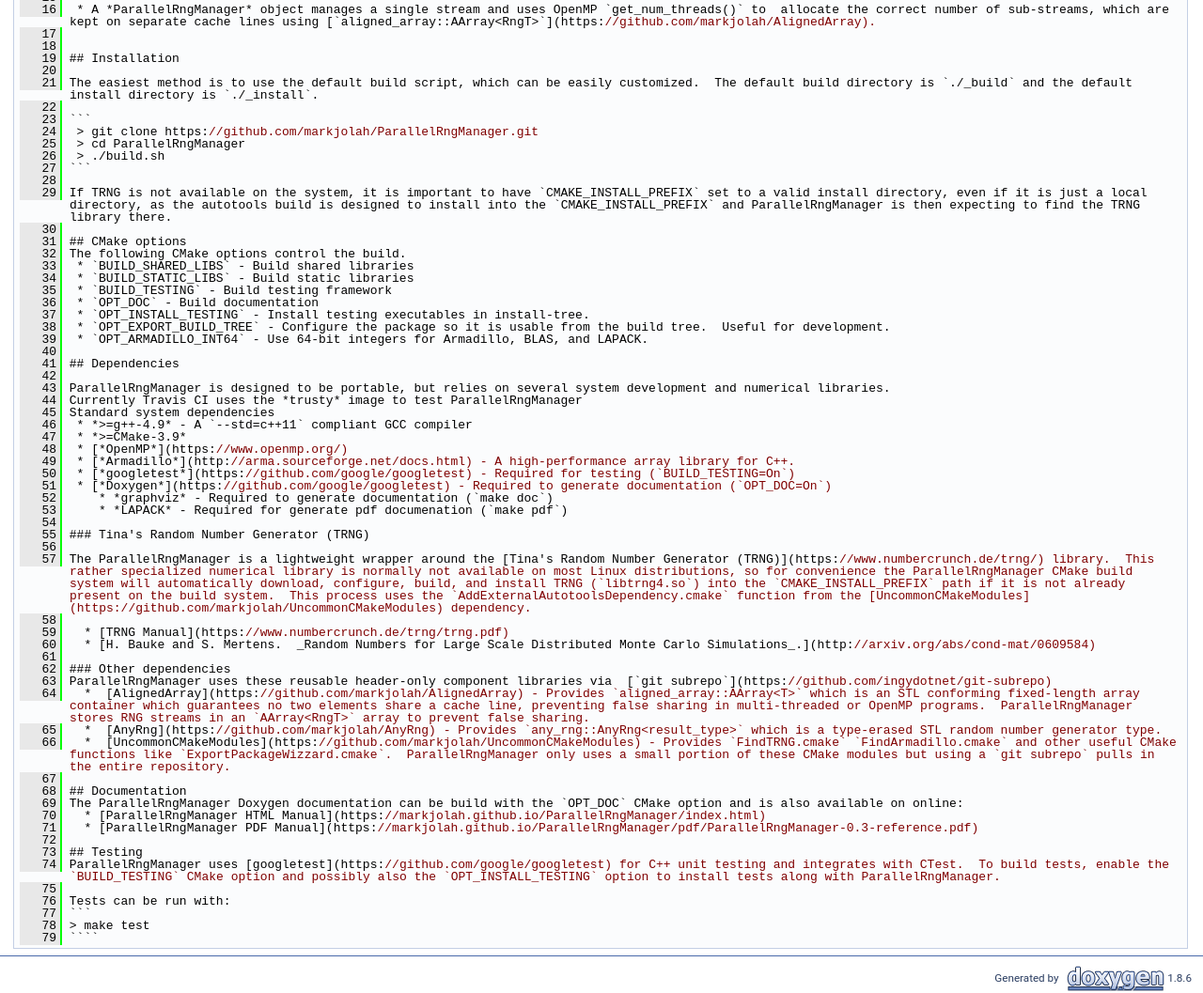
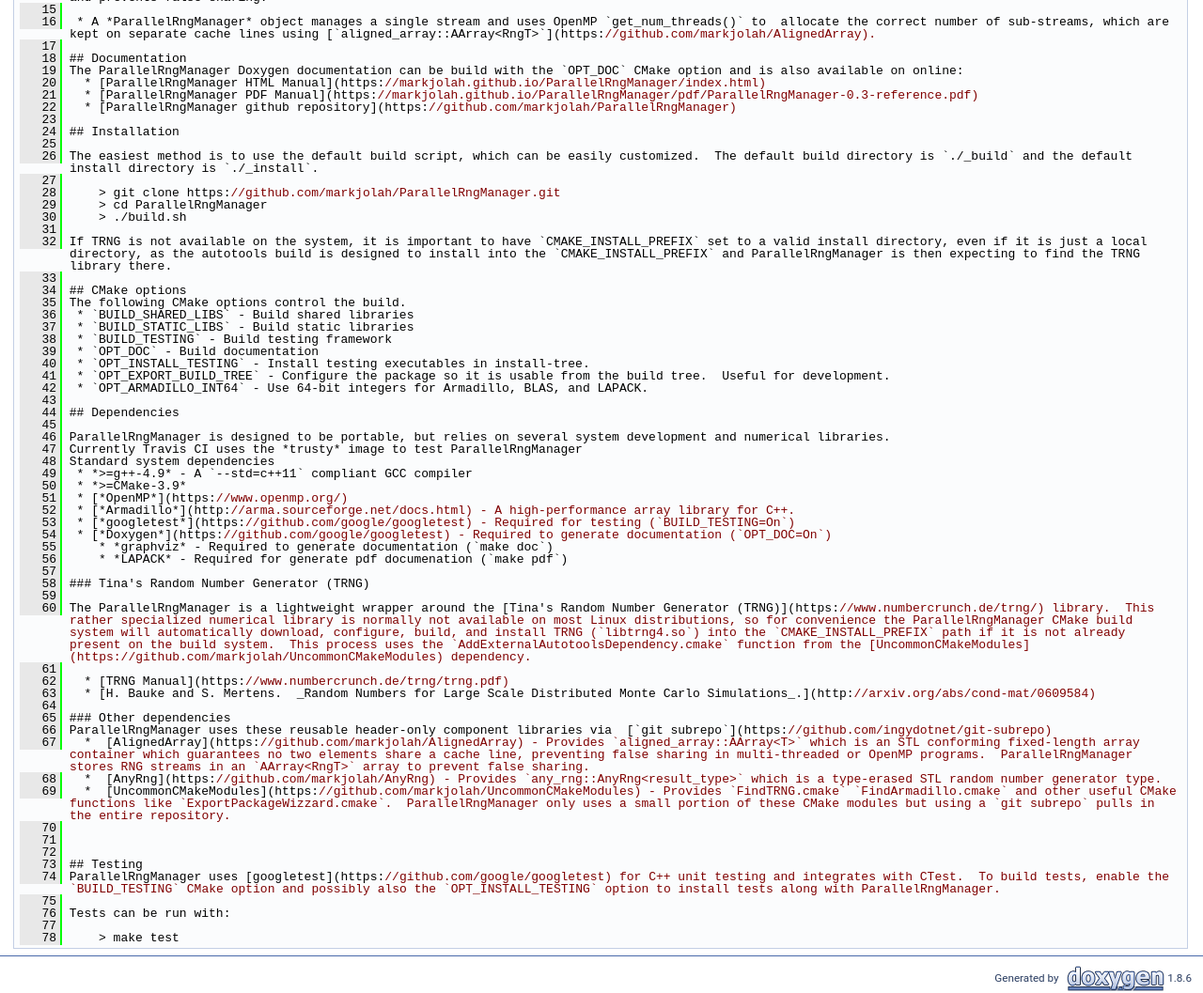
Before and after one commit to markjolah/ParallelRNG, a plain HTML site: page README_8md_source.html in a window 1280 px wide. Shown: the part 567-1624 px from the top of the page at 94% size. Drawn offline with Linux system fonts and the light colour scheme.

Commit message:
Deploy markjolah/ParallelRngManager to github.com/markjolah/ParallelRngManager.git:gh-pages

`````diff
--- a/README_8md_source.html
+++ b/README_8md_source.html
@@ -85,11 +85,11 @@ var searchBox = new SearchBox("searchBox", "search",false,'Search');
 <div class="title">README.md</div>  </div>
 </div><!--header-->
 <div class="contents">
-<a href="README_8md.html">Go to the documentation of this file.</a><div class="fragment"><div class="line"><a name="l00001"></a><span class="lineno">    1</span>&#160;[![Build Status](https:<span class="comment">//travis-ci.org/markjolah/ParallelRngManager.svg?branch=master)](https://travis-ci.org/markjolah/ParallelRngManager)</span></div>
-<div class="line"><a name="l00002"></a><span class="lineno">    2</span>&#160;</div>
+<a href="README_8md.html">Go to the documentation of this file.</a><div class="fragment"><div class="line"><a name="l00001"></a><span class="lineno">    1</span>&#160;&lt;!--[![Build Status](https:<span class="comment">//travis-ci.org/markjolah/ParallelRngManager.svg?branch=master)](https://travis-ci.org/markjolah/ParallelRngManager)--&gt;</span></div>
+<div class="line"><a name="l00002"></a><span class="lineno">    2</span>&#160;&lt;a href=<span class="stringliteral">&quot;https://travis-ci.org/markjolah/ParallelRngManager&quot;</span>&gt;&lt;img src=<span class="stringliteral">&quot;https://travis-ci.org/markjolah/ParallelRngManager.svg?branch=master&quot;</span>/&gt;&lt;/a&gt;</div>
 <div class="line"><a name="l00003"></a><span class="lineno">    3</span>&#160;<span class="preprocessor"># Parallel RNG Manager</span></div>
 <div class="line"><a name="l00004"></a><span class="lineno">    4</span>&#160;<span class="preprocessor"></span></div>
-<div class="line"><a name="l00005"></a><span class="lineno">    5</span>&#160;A ParallelRngManager simplifies the task of initializing and coordinating random number generation <span class="keywordflow">for</span> multiple threads in OpenMP and other multi-threaded programming environments without the need <span class="keywordflow">for</span> locks or the possibility of <span class="keyword">false</span> sharing.  A single integer value is used to seed a single random number generator that is partitioned into independent parallel random number generator streams.</div>
+<div class="line"><a name="l00005"></a><span class="lineno">    5</span>&#160;The [`ParallelRngManager`](https:<span class="comment">//markjolah.github.io/ParallelRngManager/classparallel__rng_1_1ParallelRngManager.html) class simplifies the task of initializing and coordinating random number generation for multiple threads in OpenMP and other multi-threaded programming environments without the need for locks or the possibility of false sharing.  A single integer value is used to seed a single random number generator that is partitioned into independent parallel random number generator streams.</span></div>
 <div class="line"><a name="l00006"></a><span class="lineno">    6</span>&#160;</div>
 <div class="line"><a name="l00007"></a><span class="lineno">    7</span>&#160;Using a single random number generator seed makes deterministic testing and debugging of parallel stochastic algorithms practical.  Additionally it is important to use a random number generator specifically designed <span class="keywordflow">for</span> parallel use, as it is not in general safe to use independent random seeds <span class="keywordflow">for each</span> processor <span class="keywordflow">if</span> strong randomness properties and guaranteed a-correlation of the streams are arithmetically important considerations.</div>
 <div class="line"><a name="l00008"></a><span class="lineno">    8</span>&#160;</div>
@@ -102,68 +102,67 @@ var searchBox = new SearchBox("searchBox", "search",false,'Search');
 <div class="line"><a name="l00015"></a><span class="lineno">   15</span>&#160;</div>
 <div class="line"><a name="l00016"></a><span class="lineno">   16</span>&#160; * A *ParallelRngManager* object manages a single stream and uses OpenMP `get_num_threads()` to  allocate the correct number of sub-streams, which are kept on separate cache lines using [`aligned_array::AArray&lt;RngT&gt;`](https:<span class="comment">//github.com/markjolah/AlignedArray).</span></div>
 <div class="line"><a name="l00017"></a><span class="lineno">   17</span>&#160;</div>
-<div class="line"><a name="l00018"></a><span class="lineno">   18</span>&#160;</div>
-<div class="line"><a name="l00019"></a><span class="lineno">   19</span>&#160;## Installation</div>
-<div class="line"><a name="l00020"></a><span class="lineno">   20</span>&#160;</div>
-<div class="line"><a name="l00021"></a><span class="lineno">   21</span>&#160;The easiest method is to use the default build script, which can be easily customized.  The default build directory is `./_build` and the default install directory is `./_install`.</div>
-<div class="line"><a name="l00022"></a><span class="lineno">   22</span>&#160;</div>
-<div class="line"><a name="l00023"></a><span class="lineno">   23</span>&#160;```</div>
-<div class="line"><a name="l00024"></a><span class="lineno">   24</span>&#160; &gt; git clone https:<span class="comment">//github.com/markjolah/ParallelRngManager.git</span></div>
-<div class="line"><a name="l00025"></a><span class="lineno">   25</span>&#160; &gt; cd ParallelRngManager</div>
-<div class="line"><a name="l00026"></a><span class="lineno">   26</span>&#160; &gt; ./build.sh</div>
-<div class="line"><a name="l00027"></a><span class="lineno">   27</span>&#160;```</div>
-<div class="line"><a name="l00028"></a><span class="lineno">   28</span>&#160;</div>
-<div class="line"><a name="l00029"></a><span class="lineno">   29</span>&#160;If TRNG is not available on the system, it is important to have `CMAKE_INSTALL_PREFIX` set to a valid install directory, even if it is just a local directory, as the autotools build is designed to install into the `CMAKE_INSTALL_PREFIX` and ParallelRngManager is then expecting to find the TRNG library there.</div>
-<div class="line"><a name="l00030"></a><span class="lineno">   30</span>&#160;</div>
-<div class="line"><a name="l00031"></a><span class="lineno">   31</span>&#160;## CMake options</div>
-<div class="line"><a name="l00032"></a><span class="lineno">   32</span>&#160;The following CMake options control the build.</div>
-<div class="line"><a name="l00033"></a><span class="lineno">   33</span>&#160; * `BUILD_SHARED_LIBS` - Build shared libraries</div>
-<div class="line"><a name="l00034"></a><span class="lineno">   34</span>&#160; * `BUILD_STATIC_LIBS` - Build static libraries</div>
-<div class="line"><a name="l00035"></a><span class="lineno">   35</span>&#160; * `BUILD_TESTING` - Build testing framework</div>
-<div class="line"><a name="l00036"></a><span class="lineno">   36</span>&#160; * `OPT_DOC` - Build documentation</div>
-<div class="line"><a name="l00037"></a><span class="lineno">   37</span>&#160; * `OPT_INSTALL_TESTING` - Install testing executables in install-tree.</div>
-<div class="line"><a name="l00038"></a><span class="lineno">   38</span>&#160; * `OPT_EXPORT_BUILD_TREE` - Configure the package so it is usable from the build tree.  Useful for development.</div>
-<div class="line"><a name="l00039"></a><span class="lineno">   39</span>&#160; * `OPT_ARMADILLO_INT64` - Use 64-bit integers for Armadillo, BLAS, and LAPACK.</div>
-<div class="line"><a name="l00040"></a><span class="lineno">   40</span>&#160;</div>
-<div class="line"><a name="l00041"></a><span class="lineno">   41</span>&#160;## Dependencies</div>
-<div class="line"><a name="l00042"></a><span class="lineno">   42</span>&#160;</div>
-<div class="line"><a name="l00043"></a><span class="lineno">   43</span>&#160;ParallelRngManager is designed to be portable, but relies on several system development and numerical libraries.</div>
-<div class="line"><a name="l00044"></a><span class="lineno">   44</span>&#160;Currently Travis CI uses the *trusty* image to test ParallelRngManager</div>
-<div class="line"><a name="l00045"></a><span class="lineno">   45</span>&#160;Standard system dependencies</div>
-<div class="line"><a name="l00046"></a><span class="lineno">   46</span>&#160; * *&gt;=g++-4.9* - A `--std=c++11` compliant GCC compiler</div>
-<div class="line"><a name="l00047"></a><span class="lineno">   47</span>&#160; * *&gt;=CMake-3.9*</div>
-<div class="line"><a name="l00048"></a><span class="lineno">   48</span>&#160; * [*OpenMP*](https:<span class="comment">//www.openmp.org/)</span></div>
-<div class="line"><a name="l00049"></a><span class="lineno">   49</span>&#160; * [*Armadillo*](http:<span class="comment">//arma.sourceforge.net/docs.html) - A high-performance array library for C++.</span></div>
-<div class="line"><a name="l00050"></a><span class="lineno">   50</span>&#160; * [*googletest*](https:<span class="comment">//github.com/google/googletest) - Required for testing (`BUILD_TESTING=On`)</span></div>
-<div class="line"><a name="l00051"></a><span class="lineno">   51</span>&#160; * [*Doxygen*](https:<span class="comment">//github.com/google/googletest) - Required to generate documentation (`OPT_DOC=On`)</span></div>
-<div class="line"><a name="l00052"></a><span class="lineno">   52</span>&#160;    * *graphviz* - Required to generate documentation (`make doc`)</div>
-<div class="line"><a name="l00053"></a><span class="lineno">   53</span>&#160;    * *LAPACK* - Required for generate pdf documenation (`make pdf`)</div>
-<div class="line"><a name="l00054"></a><span class="lineno">   54</span>&#160;</div>
-<div class="line"><a name="l00055"></a><span class="lineno">   55</span>&#160;### Tina&#39;s Random Number Generator (TRNG)</div>
-<div class="line"><a name="l00056"></a><span class="lineno">   56</span>&#160;</div>
-<div class="line"><a name="l00057"></a><span class="lineno">   57</span>&#160;The ParallelRngManager is a lightweight wrapper around the [Tina&#39;s Random Number Generator (TRNG)](https:<span class="comment">//www.numbercrunch.de/trng/) library.  This rather specialized numerical library is normally not available on most Linux distributions, so for convenience the ParallelRngManager CMake build system will automatically download, configure, build, and install TRNG (`libtrng4.so`) into the `CMAKE_INSTALL_PREFIX` path if it is not already present on the build system.  This process uses the `AddExternalAutotoolsDependency.cmake` function from the [UncommonCMakeModules](https://github.com/markjolah/UncommonCMakeModules) dependency.</span></div>
-<div class="line"><a name="l00058"></a><span class="lineno">   58</span>&#160;</div>
-<div class="line"><a name="l00059"></a><span class="lineno">   59</span>&#160;  * [TRNG Manual](https:<span class="comment">//www.numbercrunch.de/trng/trng.pdf)</span></div>
-<div class="line"><a name="l00060"></a><span class="lineno">   60</span>&#160;  * [H. Bauke and S. Mertens.  _Random Numbers for Large Scale Distributed Monte Carlo Simulations_.](http:<span class="comment">//arxiv.org/abs/cond-mat/0609584)</span></div>
+<div class="line"><a name="l00018"></a><span class="lineno">   18</span>&#160;## Documentation</div>
+<div class="line"><a name="l00019"></a><span class="lineno">   19</span>&#160;The ParallelRngManager Doxygen documentation can be build with the `OPT_DOC` CMake option and is also available on online:</div>
+<div class="line"><a name="l00020"></a><span class="lineno">   20</span>&#160;  * [ParallelRngManager HTML Manual](https:<span class="comment">//markjolah.github.io/ParallelRngManager/index.html)</span></div>
+<div class="line"><a name="l00021"></a><span class="lineno">   21</span>&#160;  * [ParallelRngManager PDF Manual](https:<span class="comment">//markjolah.github.io/ParallelRngManager/pdf/ParallelRngManager-0.3-reference.pdf)</span></div>
+<div class="line"><a name="l00022"></a><span class="lineno">   22</span>&#160;  * [ParallelRngManager github repository](https:<span class="comment">//github.com/markjolah/ParallelRngManager)</span></div>
+<div class="line"><a name="l00023"></a><span class="lineno">   23</span>&#160;</div>
+<div class="line"><a name="l00024"></a><span class="lineno">   24</span>&#160;## Installation</div>
+<div class="line"><a name="l00025"></a><span class="lineno">   25</span>&#160;</div>
+<div class="line"><a name="l00026"></a><span class="lineno">   26</span>&#160;The easiest method is to use the default build script, which can be easily customized.  The default build directory is `./_build` and the default install directory is `./_install`.</div>
+<div class="line"><a name="l00027"></a><span class="lineno">   27</span>&#160;</div>
+<div class="line"><a name="l00028"></a><span class="lineno">   28</span>&#160;    &gt; git clone https:<span class="comment">//github.com/markjolah/ParallelRngManager.git</span></div>
+<div class="line"><a name="l00029"></a><span class="lineno">   29</span>&#160;    &gt; cd ParallelRngManager</div>
+<div class="line"><a name="l00030"></a><span class="lineno">   30</span>&#160;    &gt; ./build.sh</div>
+<div class="line"><a name="l00031"></a><span class="lineno">   31</span>&#160;</div>
+<div class="line"><a name="l00032"></a><span class="lineno">   32</span>&#160;If TRNG is not available on the system, it is important to have `CMAKE_INSTALL_PREFIX` set to a valid install directory, even if it is just a local directory, as the autotools build is designed to install into the `CMAKE_INSTALL_PREFIX` and ParallelRngManager is then expecting to find the TRNG library there.</div>
+<div class="line"><a name="l00033"></a><span class="lineno">   33</span>&#160;</div>
+<div class="line"><a name="l00034"></a><span class="lineno">   34</span>&#160;## CMake options</div>
+<div class="line"><a name="l00035"></a><span class="lineno">   35</span>&#160;The following CMake options control the build.</div>
+<div class="line"><a name="l00036"></a><span class="lineno">   36</span>&#160; * `BUILD_SHARED_LIBS` - Build shared libraries</div>
+<div class="line"><a name="l00037"></a><span class="lineno">   37</span>&#160; * `BUILD_STATIC_LIBS` - Build static libraries</div>
+<div class="line"><a name="l00038"></a><span class="lineno">   38</span>&#160; * `BUILD_TESTING` - Build testing framework</div>
+<div class="line"><a name="l00039"></a><span class="lineno">   39</span>&#160; * `OPT_DOC` - Build documentation</div>
+<div class="line"><a name="l00040"></a><span class="lineno">   40</span>&#160; * `OPT_INSTALL_TESTING` - Install testing executables in install-tree.</div>
+<div class="line"><a name="l00041"></a><span class="lineno">   41</span>&#160; * `OPT_EXPORT_BUILD_TREE` - Configure the package so it is usable from the build tree.  Useful for development.</div>
+<div class="line"><a name="l00042"></a><span class="lineno">   42</span>&#160; * `OPT_ARMADILLO_INT64` - Use 64-bit integers for Armadillo, BLAS, and LAPACK.</div>
+<div class="line"><a name="l00043"></a><span class="lineno">   43</span>&#160;</div>
+<div class="line"><a name="l00044"></a><span class="lineno">   44</span>&#160;## Dependencies</div>
+<div class="line"><a name="l00045"></a><span class="lineno">   45</span>&#160;</div>
+<div class="line"><a name="l00046"></a><span class="lineno">   46</span>&#160;ParallelRngManager is designed to be portable, but relies on several system development and numerical libraries.</div>
+<div class="line"><a name="l00047"></a><span class="lineno">   47</span>&#160;Currently Travis CI uses the *trusty* image to test ParallelRngManager</div>
+<div class="line"><a name="l00048"></a><span class="lineno">   48</span>&#160;Standard system dependencies</div>
+<div class="line"><a name="l00049"></a><span class="lineno">   49</span>&#160; * *&gt;=g++-4.9* - A `--std=c++11` compliant GCC compiler</div>
+<div class="line"><a name="l00050"></a><span class="lineno">   50</span>&#160; * *&gt;=CMake-3.9*</div>
+<div class="line"><a name="l00051"></a><span class="lineno">   51</span>&#160; * [*OpenMP*](https:<span class="comment">//www.openmp.org/)</span></div>
+<div class="line"><a name="l00052"></a><span class="lineno">   52</span>&#160; * [*Armadillo*](http:<span class="comment">//arma.sourceforge.net/docs.html) - A high-performance array library for C++.</span></div>
+<div class="line"><a name="l00053"></a><span class="lineno">   53</span>&#160; * [*googletest*](https:<span class="comment">//github.com/google/googletest) - Required for testing (`BUILD_TESTING=On`)</span></div>
+<div class="line"><a name="l00054"></a><span class="lineno">   54</span>&#160; * [*Doxygen*](https:<span class="comment">//github.com/google/googletest) - Required to generate documentation (`OPT_DOC=On`)</span></div>
+<div class="line"><a name="l00055"></a><span class="lineno">   55</span>&#160;    * *graphviz* - Required to generate documentation (`make doc`)</div>
+<div class="line"><a name="l00056"></a><span class="lineno">   56</span>&#160;    * *LAPACK* - Required for generate pdf documenation (`make pdf`)</div>
+<div class="line"><a name="l00057"></a><span class="lineno">   57</span>&#160;</div>
+<div class="line"><a name="l00058"></a><span class="lineno">   58</span>&#160;### Tina&#39;s Random Number Generator (TRNG)</div>
+<div class="line"><a name="l00059"></a><span class="lineno">   59</span>&#160;</div>
+<div class="line"><a name="l00060"></a><span class="lineno">   60</span>&#160;The ParallelRngManager is a lightweight wrapper around the [Tina&#39;s Random Number Generator (TRNG)](https:<span class="comment">//www.numbercrunch.de/trng/) library.  This rather specialized numerical library is normally not available on most Linux distributions, so for convenience the ParallelRngManager CMake build system will automatically download, configure, build, and install TRNG (`libtrng4.so`) into the `CMAKE_INSTALL_PREFIX` path if it is not already present on the build system.  This process uses the `AddExternalAutotoolsDependency.cmake` function from the [UncommonCMakeModules](https://github.com/markjolah/UncommonCMakeModules) dependency.</span></div>
 <div class="line"><a name="l00061"></a><span class="lineno">   61</span>&#160;</div>
-<div class="line"><a name="l00062"></a><span class="lineno">   62</span>&#160;### Other dependencies</div>
-<div class="line"><a name="l00063"></a><span class="lineno">   63</span>&#160;ParallelRngManager uses these reusable header-only component libraries via  [`git subrepo`](https:<span class="comment">//github.com/ingydotnet/git-subrepo)</span></div>
-<div class="line"><a name="l00064"></a><span class="lineno">   64</span>&#160;  *  [AlignedArray](https:<span class="comment">//github.com/markjolah/AlignedArray) - Provides `aligned_array::AArray&lt;T&gt;` which is an STL conforming fixed-length array container which guarantees no two elements share a cache line, preventing false sharing in multi-threaded or OpenMP programs.  ParallelRngManager stores RNG streams in an `AArray&lt;RngT&gt;` array to prevent false sharing.</span></div>
-<div class="line"><a name="l00065"></a><span class="lineno">   65</span>&#160;  *  [AnyRng](https:<span class="comment">//github.com/markjolah/AnyRng) - Provides `any_rng::AnyRng&lt;result_type&gt;` which is a type-erased STL random number generator type.</span></div>
-<div class="line"><a name="l00066"></a><span class="lineno">   66</span>&#160;  *  [UncommonCMakeModules](https:<span class="comment">//github.com/markjolah/UncommonCMakeModules) - Provides `FindTRNG.cmake` `FindArmadillo.cmake` and other useful CMake functions like `ExportPackageWizzard.cmake`.  ParallelRngManager only uses a small portion of these CMake modules but using a `git subrepo` pulls in the entire repository.</span></div>
-<div class="line"><a name="l00067"></a><span class="lineno">   67</span>&#160;</div>
-<div class="line"><a name="l00068"></a><span class="lineno">   68</span>&#160;## Documentation</div>
-<div class="line"><a name="l00069"></a><span class="lineno">   69</span>&#160;The ParallelRngManager Doxygen documentation can be build with the `OPT_DOC` CMake option and is also available on online:</div>
-<div class="line"><a name="l00070"></a><span class="lineno">   70</span>&#160;  * [ParallelRngManager HTML Manual](https:<span class="comment">//markjolah.github.io/ParallelRngManager/index.html)</span></div>
-<div class="line"><a name="l00071"></a><span class="lineno">   71</span>&#160;  * [ParallelRngManager PDF Manual](https:<span class="comment">//markjolah.github.io/ParallelRngManager/pdf/ParallelRngManager-0.3-reference.pdf)</span></div>
+<div class="line"><a name="l00062"></a><span class="lineno">   62</span>&#160;  * [TRNG Manual](https:<span class="comment">//www.numbercrunch.de/trng/trng.pdf)</span></div>
+<div class="line"><a name="l00063"></a><span class="lineno">   63</span>&#160;  * [H. Bauke and S. Mertens.  _Random Numbers for Large Scale Distributed Monte Carlo Simulations_.](http:<span class="comment">//arxiv.org/abs/cond-mat/0609584)</span></div>
+<div class="line"><a name="l00064"></a><span class="lineno">   64</span>&#160;</div>
+<div class="line"><a name="l00065"></a><span class="lineno">   65</span>&#160;### Other dependencies</div>
+<div class="line"><a name="l00066"></a><span class="lineno">   66</span>&#160;ParallelRngManager uses these reusable header-only component libraries via  [`git subrepo`](https:<span class="comment">//github.com/ingydotnet/git-subrepo)</span></div>
+<div class="line"><a name="l00067"></a><span class="lineno">   67</span>&#160;  *  [AlignedArray](https:<span class="comment">//github.com/markjolah/AlignedArray) - Provides `aligned_array::AArray&lt;T&gt;` which is an STL conforming fixed-length array container which guarantees no two elements share a cache line, preventing false sharing in multi-threaded or OpenMP programs.  ParallelRngManager stores RNG streams in an `AArray&lt;RngT&gt;` array to prevent false sharing.</span></div>
+<div class="line"><a name="l00068"></a><span class="lineno">   68</span>&#160;  *  [AnyRng](https:<span class="comment">//github.com/markjolah/AnyRng) - Provides `any_rng::AnyRng&lt;result_type&gt;` which is a type-erased STL random number generator type.</span></div>
+<div class="line"><a name="l00069"></a><span class="lineno">   69</span>&#160;  *  [UncommonCMakeModules](https:<span class="comment">//github.com/markjolah/UncommonCMakeModules) - Provides `FindTRNG.cmake` `FindArmadillo.cmake` and other useful CMake functions like `ExportPackageWizzard.cmake`.  ParallelRngManager only uses a small portion of these CMake modules but using a `git subrepo` pulls in the entire repository.</span></div>
+<div class="line"><a name="l00070"></a><span class="lineno">   70</span>&#160;</div>
+<div class="line"><a name="l00071"></a><span class="lineno">   71</span>&#160;</div>
 <div class="line"><a name="l00072"></a><span class="lineno">   72</span>&#160;</div>
 <div class="line"><a name="l00073"></a><span class="lineno">   73</span>&#160;## Testing</div>
 <div class="line"><a name="l00074"></a><span class="lineno">   74</span>&#160;ParallelRngManager uses [googletest](https:<span class="comment">//github.com/google/googletest) for C++ unit testing and integrates with CTest.  To build tests, enable the `BUILD_TESTING` CMake option and possibly also the `OPT_INSTALL_TESTING` option to install tests along with ParallelRngManager.</span></div>
 <div class="line"><a name="l00075"></a><span class="lineno">   75</span>&#160;</div>
 <div class="line"><a name="l00076"></a><span class="lineno">   76</span>&#160;Tests can be run with:</div>
-<div class="line"><a name="l00077"></a><span class="lineno">   77</span>&#160;```</div>
-<div class="line"><a name="l00078"></a><span class="lineno">   78</span>&#160;&gt; make test</div>
-<div class="line"><a name="l00079"></a><span class="lineno">   79</span>&#160;````</div>
+<div class="line"><a name="l00077"></a><span class="lineno">   77</span>&#160;</div>
+<div class="line"><a name="l00078"></a><span class="lineno">   78</span>&#160;    &gt; make test</div>
 </div><!-- fragment --></div><!-- contents -->
 <!-- start footer part -->
 <hr class="footer"/><address class="footer"><small>
`````
Also changed, not shown: index.html (+16 -23 lines), 8 other files.
